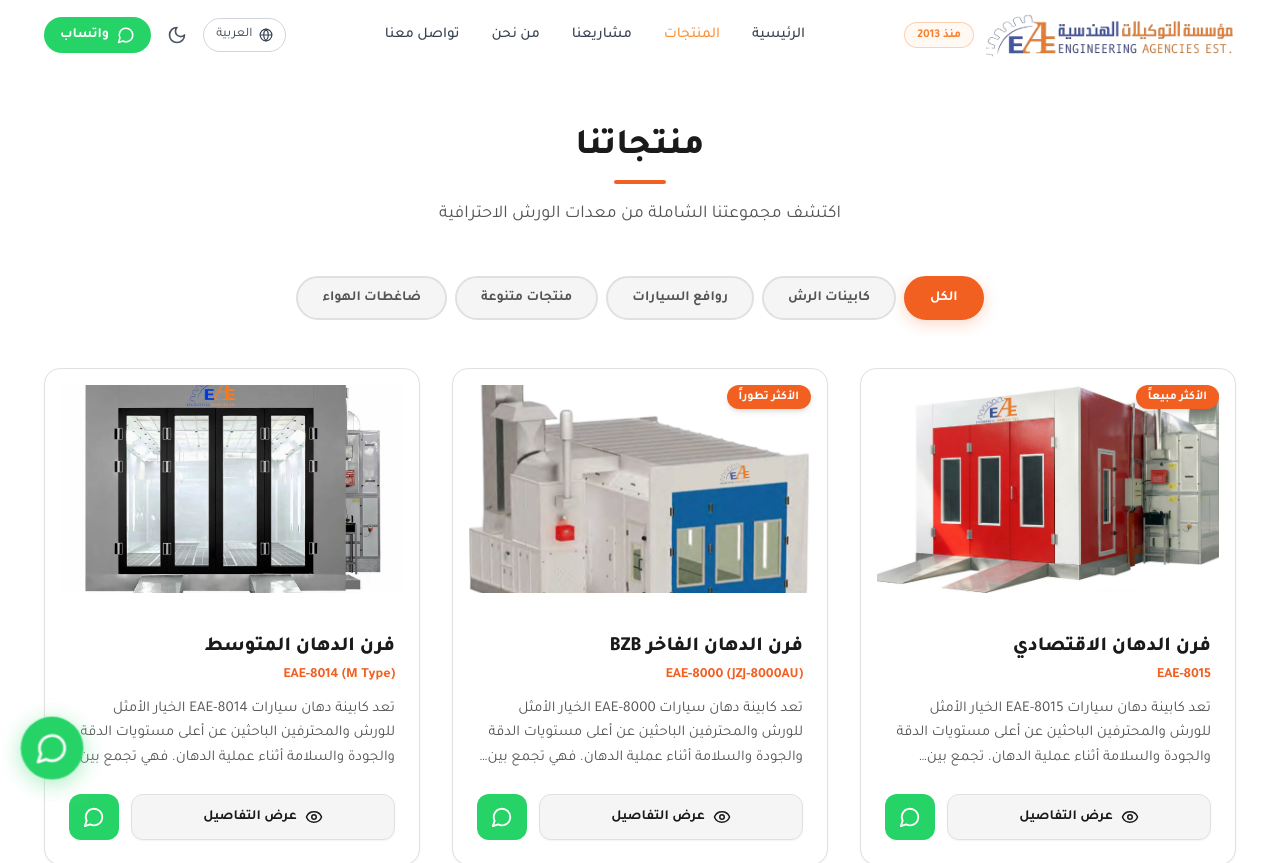
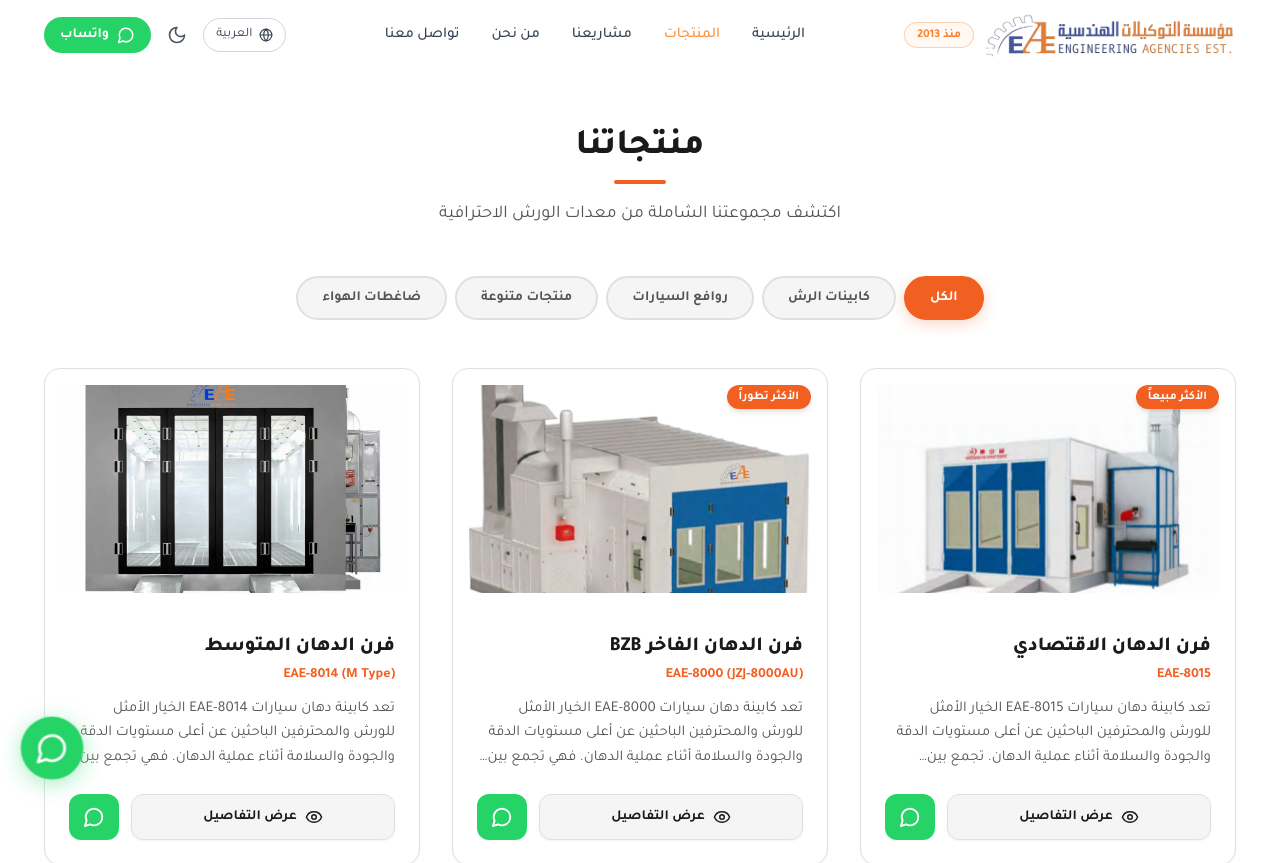
Before and after one commit to mohamedelwan22/EAE-Company, a React (Vite) app: page /products in a window 1280 px wide. Shown: the top 863 px of the page. Built offline with nearby package versions, Linux system fonts and the light colour scheme; the HTML template or start-up script is replaced by a standard one.

Commit message:
feat: populate all product images arrays

```diff
--- a/src/data/products.ts
+++ b/src/data/products.ts
@@ -29,6 +29,68 @@ import floor2 from '@/assets/floor2.png'
 import floor3 from '@/assets/floor3.png'
 import tool1 from '@/assets/tool1.jpeg'
 import tool2 from '@/assets/tool2.jpeg'
+
+// spray-booth
+import sprayEcono from '@/assets/spray-econo.png'
+import filter1 from '@/assets/filter1.jpeg'
+import filter2 from '@/assets/filter2.jpeg'
+import bzb from '@/assets/bzb.png'
+import bzb2 from '@/assets/bzb2.png'
+import bzb3 from '@/assets/bzb3.png'
+import bzb4 from '@/assets/bzb4.jpeg'
+import bzb5 from '@/assets/bzb5.jpeg'
+import bzb6 from '@/assets/bzb6.jpeg'
+import bzb7 from '@/assets/bzb7.jpeg'
+import bzb8 from '@/assets/bzb8.jpeg'
+import bzb9 from '@/assets/bzb9.jpeg'
+import bzb10 from '@/assets/bzb10.jpeg'
+import EAEMed from '@/assets/EAE-Med.jpeg'
+
+// car-lift
+import carClosed1 from '@/assets/car-closed1.png'
+import carClosed2 from '@/assets/car-closed2.png'
+import carClosed3 from '@/assets/car-closed3.png'
+import carClosed4 from '@/assets/car-closed4.png'
+import carClosed5 from '@/assets/car-closed5.png'
+import carClosed6 from '@/assets/car-closed6.jpg'
+import carOpened1 from '@/assets/car-opened1.jpg'
+import carOpened2 from '@/assets/car-opened2.png'
+import carOpened3 from '@/assets/car-opened3.png'
+import carOpened4 from '@/assets/car-opened4.png'
+import carOpened5 from '@/assets/car-opened5.png'
+import car41 from '@/assets/car4-1.png'
+import car42 from '@/assets/car4-2.png'
+import car43 from '@/assets/car4-3.png'
+import car44 from '@/assets/car4-4.png'
+import car45 from '@/assets/car4-5.png'
+import car46 from '@/assets/car4-6.png'
+import ssl1 from '@/assets/ssl1.png'
+import ssl2 from '@/assets/SSL2.png'
+import ssl3 from '@/assets/SSL3.png'
+import ssl4 from '@/assets/SSL4.png'
+import bsl1 from '@/assets/bsl1.png'
+import bsl2 from '@/assets/BSL2.png'
+import bsl3 from '@/assets/BSL3.png'
+import bsl4 from '@/assets/BSL4.png'
+import bsl5 from '@/assets/bsl5.jpg'
+
+// misc
+import ac1 from '@/assets/AC1.jpg'
+import ac2 from '@/assets/AC2.jpg'
+import ac3 from '@/assets/AC3.jpeg'
+import repair1 from '@/assets/repair1.jpeg'
+import repair2 from '@/assets/repair2.jpeg'
+import repair3 from '@/assets/repair3.jpeg'
+import repair4 from '@/assets/repair4.jpeg'
+import lamp2a from '@/assets/2Lamp.jpg'
+import lamp2b from '@/assets/2Lamp 3.jpg'
+import lamp2c from '@/assets/2 Lamp 2.jpeg'
+import lamp2d from '@/assets/2 Lamp 4.jpg'
+import lamp2e from '@/assets/2Lamp5.jpg'
+import lamp6 from '@/assets/6lamp.jpg'
+import cleaner from '@/assets/cleaner.jpeg'
+import zd6 from '@/assets/3D-ZD-6.jpg'
+import zd9pro from '@/assets/3D-ZD-109PRO.jpg'
 
 
 
@@ -80,7 +142,8 @@ export const products: Product[] = [
       'تعد كابينة دهان سيارات EAE-8015 الخيار الأمثل للورش والمحترفين الباحثين عن أعلى مستويات الدقة والجودة والسلامة أثناء عملية الدهان. تجمع بين التصميم الهندسي المتطور وأنظمة التهوية والفلترة المتقدمة لتوفير بيئة عمل نظيفة تمامًا.',
       'The EAE-8015 spray booth is the ideal choice for workshops and professionals seeking the highest levels of precision, quality, and safety during the painting process. It combines advanced engineering design with sophisticated ventilation and filtration systems.'
     ),
-    image: '/assets/products/spray-economic.png',
+    image: sprayEcono,
+    images: [sprayEcono],
     specs: [
       { label: t('الأبعاد الخارجية', 'External Dimensions'), value: '7000 × 5000 × 3300 mm' },
       { label: t('الأبعاد الداخلية', 'Internal Dimensions'), value: '6900 × 3900 × 2650 mm' },
@@ -113,7 +176,8 @@ export const products: Product[] = [
       'تعد كابينة دهان سيارات EAE-8000 الخيار الأمثل للورش والمحترفين الباحثين عن أعلى مستويات الدقة والجودة والسلامة أثناء عملية الدهان. فهي تجمع بين التصميم الهندسي المتطور وأنظمة التهوية والفلترة المتقدمة لتوفير بيئة عمل نظيفة تمامًا، تضمن خروج السيارة بعد الدهان بأعلى جودة وفق أقصى معايير السلامة المهنية.',
       'The EAE-8000 car spray booth is the ideal choice for workshops and professionals seeking the highest levels of precision, quality, and safety during the painting process. It combines advanced engineering design with sophisticated ventilation and filtration systems to provide a completely clean working environment, ensuring the vehicle exits with the highest quality finish according to the strictest professional safety standards.'
     ),
-    image: '/assets/products/bzb.png',
+    image: bzb,
+    images: [bzb, bzb2, bzb3, bzb4, bzb5, bzb6, bzb7, bzb8, bzb9, bzb10],
     specs: [
       { label: t('الأبعاد الخارجية', 'External Dimensions'), value: '7000 × 5350 × 3400 mm' },
       { label: t('الأبعاد الداخلية', 'Internal Dimensions'), value: '6900 × 4000 × 2650 mm' },
@@ -161,7 +225,8 @@ export const products: Product[] = [
       'تعد كابينة دهان سيارات EAE-8014 الخيار الأمثل للورش والمحترفين الباحثين عن أعلى مستويات الدقة والجودة والسلامة أثناء عملية الدهان. فهي تجمع بين التصميم الهندسي المتطور وأنظمة التهوية والفلترة المتقدمة لتوفير بيئة عمل نظيفة تمامًا، تضمن خروج السيارة بعد الدهان بأعلى جودة وفق أقصى معايير السلامة المهنية.',
       'The EAE-8014 car spray booth is the ideal choice for workshops and professionals seeking the highest levels of precision, quality, and safety during the painting process. It combines advanced engineering design with sophisticated ventilation and filtration systems to provide a completely clean working environment, ensuring the vehicle exits with the highest quality finish according to the strictest professional safety standards.'
     ),
-    image: '/assets/products/EAE-Med.jpeg',
+    image: EAEMed,
+    images: [EAEMed],
     specs: [
       { label: t('الأبعاد الخارجية', 'External Dimensions'), value: '7000 × 5000 × 3300 mm' },
       { label: t('الأبعاد الداخلية', 'Internal Dimensions'), value: '6900 × 3900 × 2650 mm' },
@@ -211,7 +276,8 @@ export const products: Product[] = [
       'تُعدّ فلاتر أفران الدهان مواد أساسية تُستخدم لالتقاط ومعالجة رذاذ الطلاء الناتج عن عملية الرش، وتتمثل وظيفتها الرئيسية في إزالة جزيئات رذاذ الطلاء من الهواء عن طريق الاعتراض الفيزيائي، وذلك لحماية البيئة والمعدات. تتكون فلاتر كابينة رش السيارات عادةً من ألياف زجاجية أحادية الشعيرة متصلة عالية المتانة، والتي يمكنها تخزين غبار رذاذ الطلاء بكفاءة. مادة الترشيح مصنوعة من القطن الأخضر والأبيض، والجانب الأخضر هو الجانب المواجه للهواء، ويتميز بمرونته وانخفاض فقدان الضغط.',
       'Spray booth filters are essential materials used to capture and treat paint spray mist generated during the spraying process. Their primary function is to remove paint spray particles from the air through physical interception, protecting both the environment and equipment. Spray booth filters are typically made of high-durability single-filament glass fibers capable of efficiently storing paint spray dust. The filter media is made of green and white cotton — the green side faces the airflow, offering flexibility and low pressure drop.'
     ),
-    image: '/assets/products/filter1.jpeg',
+    image: filter1,
+    images: [filter1, filter2],
     specs: [
       { label: t('المادة', 'Material'), value: 'Glass Fiber / ألياف زجاجية' },
       { label: t('مادة الترشيح', 'Filter Media'), value: 'Green & White Cotton / قطن أخضر وأبيض' },
@@ -241,7 +307,8 @@ export const products: Product[] = [
       'رافعة هيدروليكية احترافية بعمودين LD-240T، مزوّدة بأسطوانتين ونظام سلسلة دفع قوي يضمن رفعًا وخفضًا سلسًا ومستقرًا. مثالية لورش الصيانة التي تخدم سيارات الركاب والمركبات الخفيفة حتى وزن 4500 كجم.',
       'The LD-240T is a professional 2-post hydraulic lift equipped with dual cylinders and a powerful chain drive system ensuring smooth and stable lifting. Ideal for service workshops handling passenger cars and light vehicles up to 4500 kg.'
     ),
-    image: '/assets/products/car-closed1.png',
+    image: carClosed1,
+    images: [carClosed1, carClosed2, carClosed3, carClosed4, carClosed5, carClosed6],
     specs: [
       { label: t('طاقة الرفع', 'Lifting Capacity'), value: '4500 kg' },
       { label: t('ارتفاع الرفع', 'Lifting Height'), value: '1945 mm' },
@@ -286,7 +353,8 @@ export const products: Product[] = [
       'رافعة LD-240TS هي رافعة احترافية واقتصادية بعمودين، مصممة لرفع المركبات حتى 4000 كجم. تتميز بأسطوانتين هيدروليكيتين وسلسلة دفع عالية القوة مما يضمن رفعًا وخفضًا ناعمًا وثابتًا. تركز على الأمان من خلال نظام فك أمان يدوي مزدوج وتصميم منزلق وصندوق تحكم بجهد منخفض، وهي حاصلة على شهادات الجودة المعتمدة. مثالية للورش المهنية التي تبحث عن حل موثوق وفعّال من حيث التكلفة.',
       'The LD-240TS is a professional and economical 2-post lift designed to raise vehicles up to 4000 kg. Featuring dual hydraulic cylinders and a high-power chain drive system ensuring smooth and stable lifting. Safety-focused with a dual manual safety release system, sliding design, and low-voltage control box. Certified with quality standards. Ideal for professional workshops seeking a reliable, cost-effective solution.'
     ),
-    image: '/assets/products/car-opened1.jpg',
+    image: carOpened1,
+    images: [carOpened1, carOpened2, carOpened3, carOpened4, carOpened5],
     specs: [
       { label: t('طاقة الرفع', 'Lifting Capacity'), value: '4000 kg' },
       { label: t('ارتفاع الرفع', 'Lift Height'), value: '1845 mm' },
@@ -328,7 +396,8 @@ export const products: Product[] = [
       'رافعة LC-400 المقصية مصممة لتحمّل ظروف العمل الشاقة داخل الورش الاحترافية. تتميز بنظام قفل هيدروليكي موثوق وآليات أمان متعددة، وتدعم التركيب الأرضي أو داخل الأرض. مزوّدة بجهاز تحديد نهاية مشوار الأسطوانة مما يوفر تجربة رفع آمنة ومستقرة وسلسة. صُمّمت وفقًا للمعايير الأوروبية وحاصلة على شهادة CE.',
       'The LC-400 scissor lift is designed to withstand tough working conditions in professional workshops. Features a reliable hydraulic locking system with multiple safety mechanisms, supporting both surface and in-ground installation. Equipped with a cylinder stroke end detection device. CE certified according to European standards.'
     ),
-    image: '/assets/products/ssl1.png',
+    image: ssl1,
+    images: [ssl1, ssl2, ssl3, ssl4],
     specs: [
       { label: t('طاقة الرفع', 'Lifting Capacity'), value: '4000 kg' },
       { label: t('ارتفاع الرفع', 'Lifting Height'), value: '1885 mm' },
@@ -379,7 +448,8 @@ export const products: Product[] = [
       'رافعة BLC-350 هي رافعة مقصية مزدوجة احترافية مخصصة لأعمال ضبط زوايا العجلات، الصيانة، وفحص أسفل السيارة للمركبات الخفيفة وسيارات الدفع الرباعي. تدعم التركيب داخل الأرض، وتتميز بأنظمة أمان هيدروليكية متطورة، وهيكل معتمد بمعايير CE و ISO 9001.',
       'The BLC-350 is a professional double scissor lift designed for wheel alignment, maintenance, and underbody inspection of light vehicles and SUVs. Supports in-ground installation and features advanced hydraulic safety systems with CE and ISO 9001 certified structure.'
     ),
-    image: '/assets/products/bsl1.png',
+    image: bsl1,
+    images: [bsl1, bsl2, bsl3, bsl4, bsl5],
     specs: [
       { label: t('طاقة الرفع', 'Lifting Capacity'), value: '4000 kg' },
       { label: t('ارتفاع الرفع', 'Lifting Height'), value: '1770 mm' },
@@ -419,7 +489,8 @@ export const products: Product[] = [
       'رافعة سيارات 4 عمود LD-440 هي رافعة هيدروليكية احترافية مصممة لرفع المركبات حتى 4000 كجم بثبات واحترافية عالية. تتميز بأسطوانة هيدروليكية محمية داخل المنصة الثابتة، وكابلات رفع مجلفنة عالية المقاومة مع نظام ربيع أوتوماتيكي لضمان الأمان الكامل عند انقطاع الكابل أثناء الرفع. مثالية لورش الصيانة والمعارض التي تحتاج إلى رفع مستقر وآمن.',
       'The LD-440 4-post car lift is a professional hydraulic lift designed to raise vehicles up to 4000 kg with high stability. Features a hydraulic cylinder located in the fixed platform for perfect protection, high resistance galvanized pre-stretched lifting cables, and automatic spring loaded safety in case of cable breakage ensuring complete stability during parking. Ideal for maintenance workshops and showrooms requiring stable and safe vehicle lifting.'
     ),
-    image: '/assets/products/car4-1.png',
+    image: car41,
+    images: [car41, car42, car43, car44, car45, car46],
     specs: [
       { label: t('طاقة الرفع الرئيسية', 'Lifting Capacity (Main)'), value: '4000 kg' },
       { label: t('طاقة رفع الرافعة المقصية', 'Lifting Capacity (Jack)'), value: '2000 kg' },
@@ -566,7 +637,8 @@ export const products: Product[] = [
       'تُعد ماكينة HO-S600 حلاً متكاملاً واحترافيًا لخدمات صيانة أنظمة تكييف السيارات، حيث توفر جميع الوظائف الأساسية في جهاز واحد بكفاءة عالية وفقة متناهية.',
       'The HO-S600 is a fully integrated professional solution for automotive AC maintenance, combining all essential functions in one high-efficiency, precision device.'
     ),
-    image: '/images/products/misc/AC1.jpg',
+    image: ac1,
+    images: [ac1, ac2, ac3],
     specs: [
       { label: t('الموديل', 'Model'), value: 'HO-S600' },
       { label: t('شهادة الجودة', 'Certification'), value: 'CE' },
@@ -611,7 +683,8 @@ export const products: Product[] = [
       'يُعد نظام FY-9018 و FY-9028 من الحلول المتقدمة لإصلاح هياكل السيارات، حيث يعتمد على أحدث التقنيات العالمية في مجال إصلاح هياكل المركبات، مما يوفر أداءً عاليًا وسرعة في تنفيذ أعمال الصيانة بجودة احترافية.',
       'The FY-9018 and FY-9028 are advanced car body repair systems built on the latest international technologies in vehicle body restoration, delivering high performance, speed, and professional-grade quality.'
     ),
-    image: '/images/products/misc/repair1.jpeg',
+    image: repair1,
+    images: [repair1, repair2, repair3, repair4],
     specs: [],
     features: [
       t('يعتمد على تقنيات عالمية متطورة في إصلاح هياكل السيارات', 'Built on the most advanced international IGBT inverter technology'),
@@ -683,7 +756,8 @@ export const products: Product[] = [
       'تُعد لمبة التجفيف بالأشعة تحت الحمراء المتحركة حلًا مثاليًا لورش الدهان، حيث تعمل كمساعد فعال في تنفيذ أعمال إصلاح الدهانات الصغيرة والمتوسطة بسرعة وكفاءة عالية.',
       'The mobile infrared baking lamp is an ideal solution for paint shops, serving as an effective assistant for small and medium paint repair jobs with high speed and efficiency.'
     ),
-    image: '/images/products/misc/2Lamp.jpg',
+    image: lamp2a,
+    images: [lamp2a, lamp2b, lamp2c, lamp2d, lamp2e],
     specs: [
       { label: t('عدد الشمعات', 'Number of Lamps'), value: '2' },
       { label: t('القدرة الكلية', 'Total Power'), value: '2000W' },
@@ -745,7 +819,8 @@ export const products: Product[] = [
       'تُعد لمبة التجفيف بالأشعة تحت الحمراء المتحركة حلًا مثاليًا لورش الدهان، حيث تعمل كمساعد فعال في تنفيذ أعمال إصلاح الدهانات الصغيرة والمتوسطة بسرعة وكفاءة عالية.',
       'The mobile infrared baking lamp is an ideal solution for paint shops, serving as an effective assistant for small and medium paint repair jobs with high speed and efficiency.'
     ),
-    image: '/images/products/misc/6lamp.jpg',
+    image: lamp6,
+    images: [lamp6],
     specs: [
       { label: t('عدد الشمعات', 'Number of Lamps'), value: '6' },
       { label: t('القدرة الكلية', 'Total Power'), value: '6000W' },
@@ -806,7 +881,8 @@ export const products: Product[] = [
       'يُعد هذا الجهاز حلاً متكاملاً لفحص وتنظيف رشاشات الوقود لمختلف أنواع السيارات حول العالم، حيث يساهم في تحسين أداء المحرك وزيادة كفاءته، مع تقليل الانبعاثات الضارة وضمان استقرار التشغيل.',
       'A complete solution for testing and cleaning fuel injectors for all types of vehicles worldwide, improving engine performance and efficiency while reducing harmful emissions and ensuring stable operation.'
     ),
-    image: '/images/products/misc/injector-cleaner-6-main.jpg',
+    image: cleaner,
+    images: [cleaner],
     specs: [],
     features: [
       t('تنظيف واختبار رشاشات الوقود بكفاءة عالية', 'Efficient fuel injector testing and cleaning'),
@@ -877,7 +953,8 @@ export const products: Product[] = [
       'جهاز ضبط زوايا العجلات ثلاثي الأبعاد بشاشة مزدوجة، يعمل بتقنية المسح الديناميكي بكاميرا HD مع تحكم إلكتروني في ارتفاع الكاميرا. يوفر دقة عالية وأداءً احترافياً لمراكز الصيانة.',
       'Double screen 3D wheel aligner with dynamic HD camera scanning and electronic controller for camera beam height adjustment. Delivers high precision and professional performance for service centers.'
     ),
-    image: '/images/products/misc/wheel-alignment-3d-zd-6-main.jpg',
+    image: zd6,
+    images: [zd6],
     specs: [],
     features: [
       t('تحكم إلكتروني في ارتفاع شعاع الكاميرا (أعلى وأسفل)', 'Electronic controller for camera beam height (up and down)'),
@@ -988,7 +1065,8 @@ export const products: Product[] = [
       'جهاز ضبط زوايا متطور ومتحرك بالكامل يعمل بالكاميرا والتحكم عن بُعد، مزود بنظام Align Assist وحساب مواصفات الـ Shim، ويدعم تطبيقات الحفرة والرافعة مع برمجيات متقدمة للدقة القصوى.',
       'Advanced moveable computerized 3D wheel alignment system with HD camera, remote controller, Align Assist System, and Shim Specification Calculate System. Supports pit and lift applications with high-precision software.'
     ),
-    image: '/images/products/misc/wheel-alignment-3d-zd-9-pro-main.jpg',
+    image: zd9pro,
+    images: [zd9pro],
     specs: [],
     features: [
       t('نظام Align Assist و Shim Specification Calculate System', 'Align Assist System & Shim Specification Calculate System'),
```
